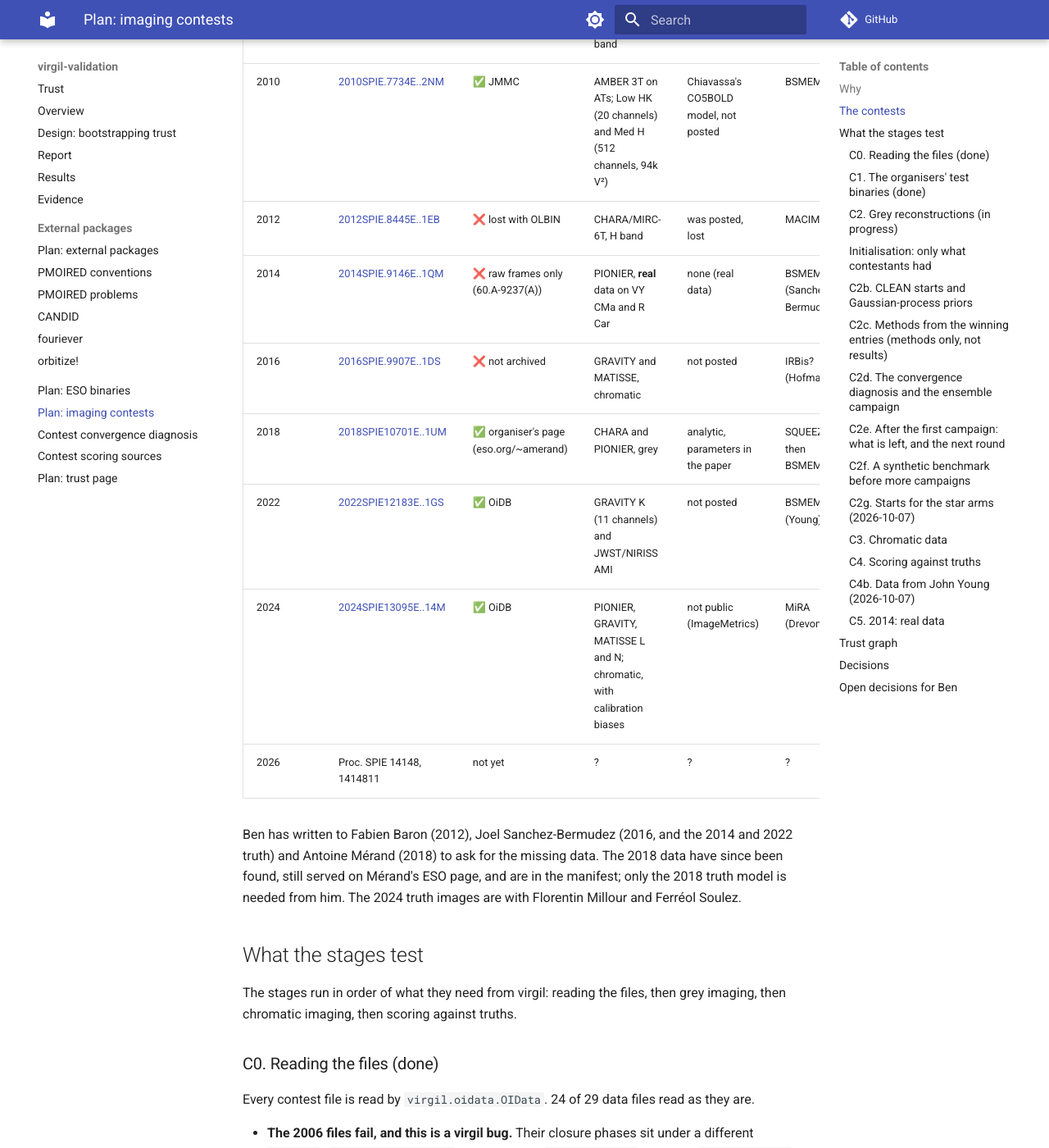
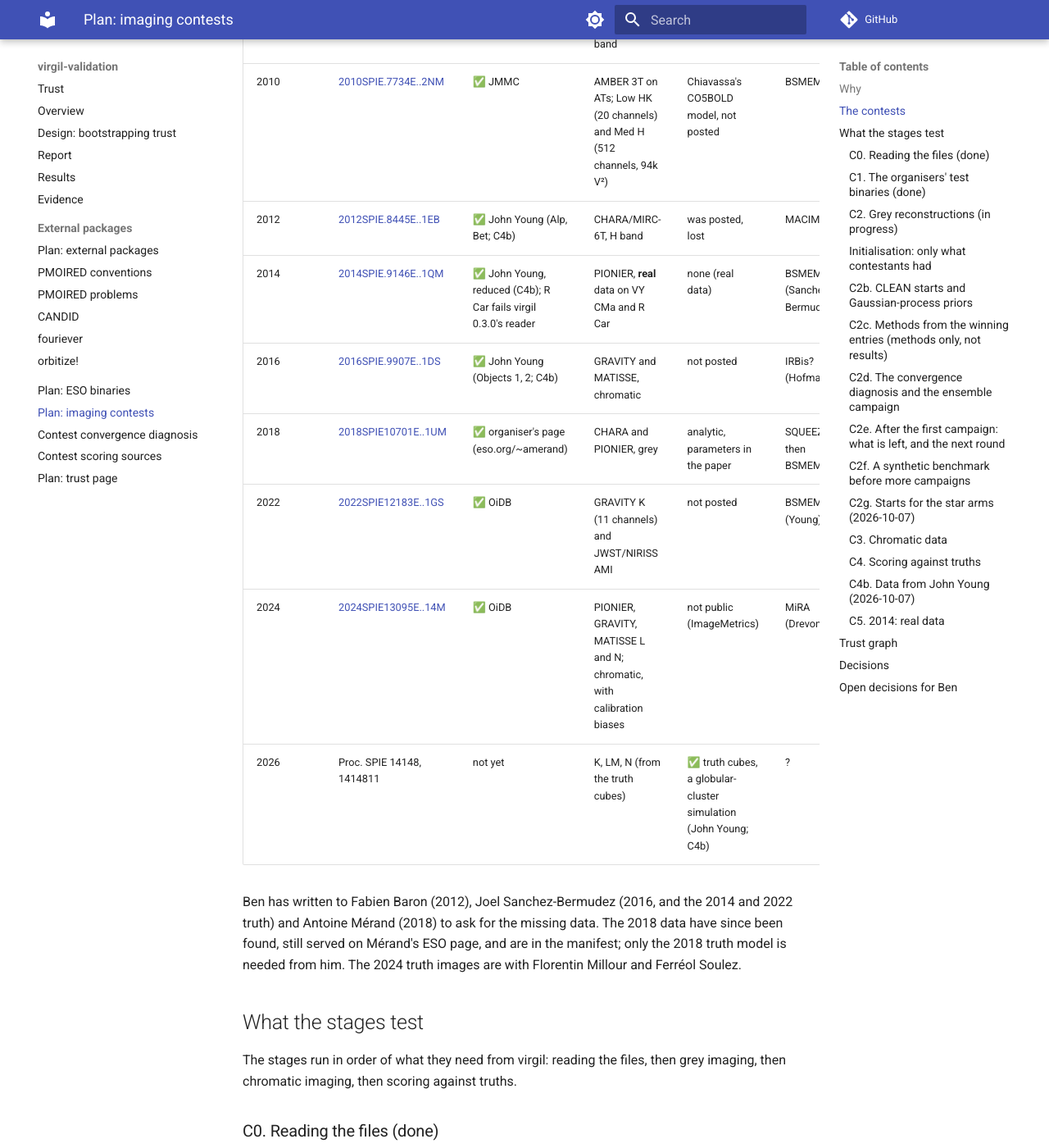
Before and after one commit to benjaminpope/virgil-validation, an MkDocs documentation site: the page built from docs/plan_imaging_contests.md, in a window 1280 px wide and 1400 px high, scrolled down 1187 px. Shown: the whole window at 82% size. Built offline with MkDocs 1.6.1 and Material for MkDocs 9.7.7, drawn with Linux system fonts in a browser that asks for light colours; comment, search, counter and statistics services are not loaded.

Commit message:
Contest table: 2012, 2014, 2016 data and 2026 truth from John Young
Co-Authored-By: Claude Opus 5.5 <noreply@anthropic.com>

```diff
--- a/docs/plan_imaging_contests.md
+++ b/docs/plan_imaging_contests.md
@@ -39,13 +39,13 @@ URLs, checksums, organisers and winners, are in `contests/manifest.yml`.
 | 2006 | [2006SPIE.6268E..1UL](https://ui.adsabs.harvard.edu/abs/2006SPIE.6268E..1UL) | ✅ JMMC (needs a virgil reader fix, see C0) | AMBER on the UTs, J/H/K, 48 channels, grey | Chesneau's disk model, not posted | BSMEM |
 | 2008 | [2008SPIE.7013E..1NC](https://ui.adsabs.harvard.edu/abs/2008SPIE.7013E..1NC) | ✅ JMMC | CHARA 6T, J/H/K, model differs per band | not posted | MiRA |
 | 2010 | [2010SPIE.7734E..2NM](https://ui.adsabs.harvard.edu/abs/2010SPIE.7734E..2NM) | ✅ JMMC | AMBER 3T on ATs; Low HK (20 channels) and Med H (512 channels, 94k V²) | Chiavassa's CO5BOLD model, not posted | BSMEM |
-| 2012 | [2012SPIE.8445E..1EB](https://ui.adsabs.harvard.edu/abs/2012SPIE.8445E..1EB) | ❌ lost with OLBIN | CHARA/MIRC-6T, H band | was posted, lost | MACIM |
-| 2014 | [2014SPIE.9146E..1QM](https://ui.adsabs.harvard.edu/abs/2014SPIE.9146E..1QM) | ❌ raw frames only (60.A-9237(A)) | PIONIER, **real** data on VY CMa and R Car | none (real data) | BSMEM (Sanchez-Bermudez) |
-| 2016 | [2016SPIE.9907E..1DS](https://ui.adsabs.harvard.edu/abs/2016SPIE.9907E..1DS) | ❌ not archived | GRAVITY and MATISSE, chromatic | not posted | IRBis? (Hofmann) |
+| 2012 | [2012SPIE.8445E..1EB](https://ui.adsabs.harvard.edu/abs/2012SPIE.8445E..1EB) | ✅ John Young (Alp, Bet; C4b) | CHARA/MIRC-6T, H band | was posted, lost | MACIM |
+| 2014 | [2014SPIE.9146E..1QM](https://ui.adsabs.harvard.edu/abs/2014SPIE.9146E..1QM) | ✅ John Young, reduced (C4b); R Car fails virgil 0.3.0's reader | PIONIER, **real** data on VY CMa and R Car | none (real data) | BSMEM (Sanchez-Bermudez) |
+| 2016 | [2016SPIE.9907E..1DS](https://ui.adsabs.harvard.edu/abs/2016SPIE.9907E..1DS) | ✅ John Young (Objects 1, 2; C4b) | GRAVITY and MATISSE, chromatic | not posted | IRBis? (Hofmann) |
 | 2018 | [2018SPIE10701E..1UM](https://ui.adsabs.harvard.edu/abs/2018SPIE10701E..1UM) | ✅ organiser's page (eso.org/~amerand) | CHARA and PIONIER, grey | analytic, parameters in the paper | SQUEEZE then BSMEM |
 | 2022 | [2022SPIE12183E..1GS](https://ui.adsabs.harvard.edu/abs/2022SPIE12183E..1GS) | ✅ OiDB | GRAVITY K (11 channels) and JWST/NIRISS AMI | not posted | BSMEM (Young) |
 | 2024 | [2024SPIE13095E..14M](https://ui.adsabs.harvard.edu/abs/2024SPIE13095E..14M) | ✅ OiDB | PIONIER, GRAVITY, MATISSE L and N; chromatic, with calibration biases | not public (ImageMetrics) | MiRA (Drevon) |
-| 2026 | Proc. SPIE 14148, 1414811 | not yet | ? | ? | ? |
+| 2026 | Proc. SPIE 14148, 1414811 | not yet | K, LM, N (from the truth cubes) | ✅ truth cubes, a globular-cluster simulation (John Young; C4b) | ? |
 
 Ben has written to Fabien Baron (2012), Joel Sanchez-Bermudez (2016, and
 the 2014 and 2022 truth) and Antoine Mérand (2018) to ask for the missing
```
